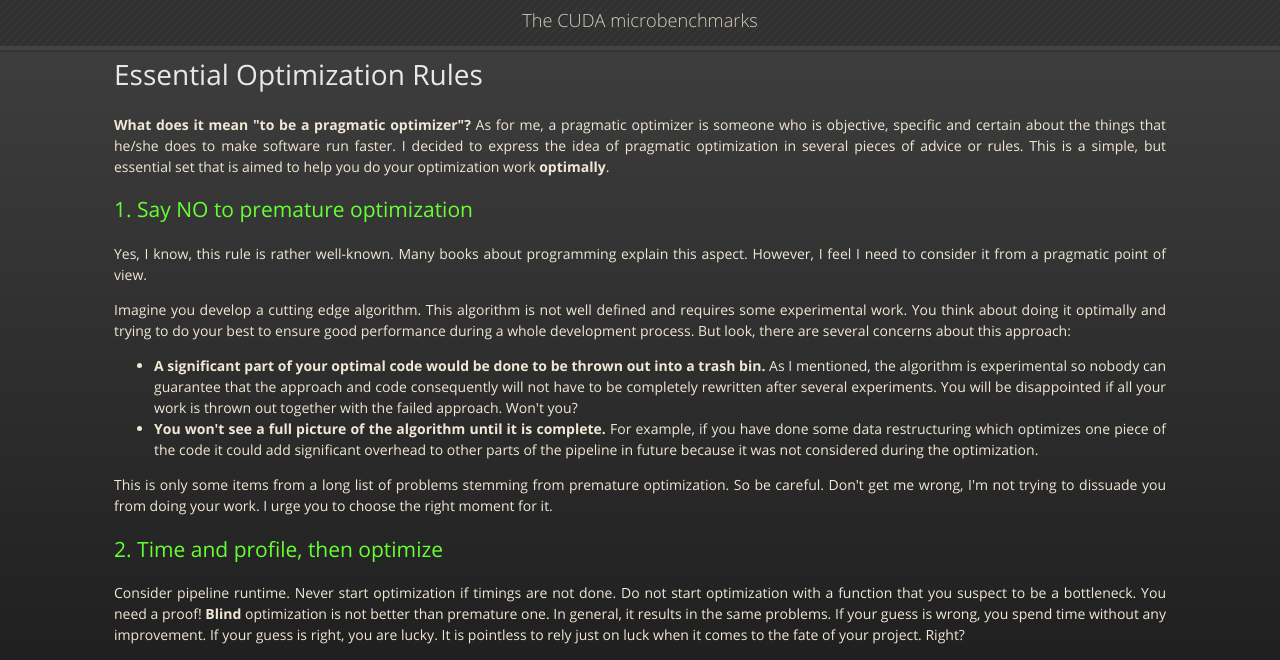
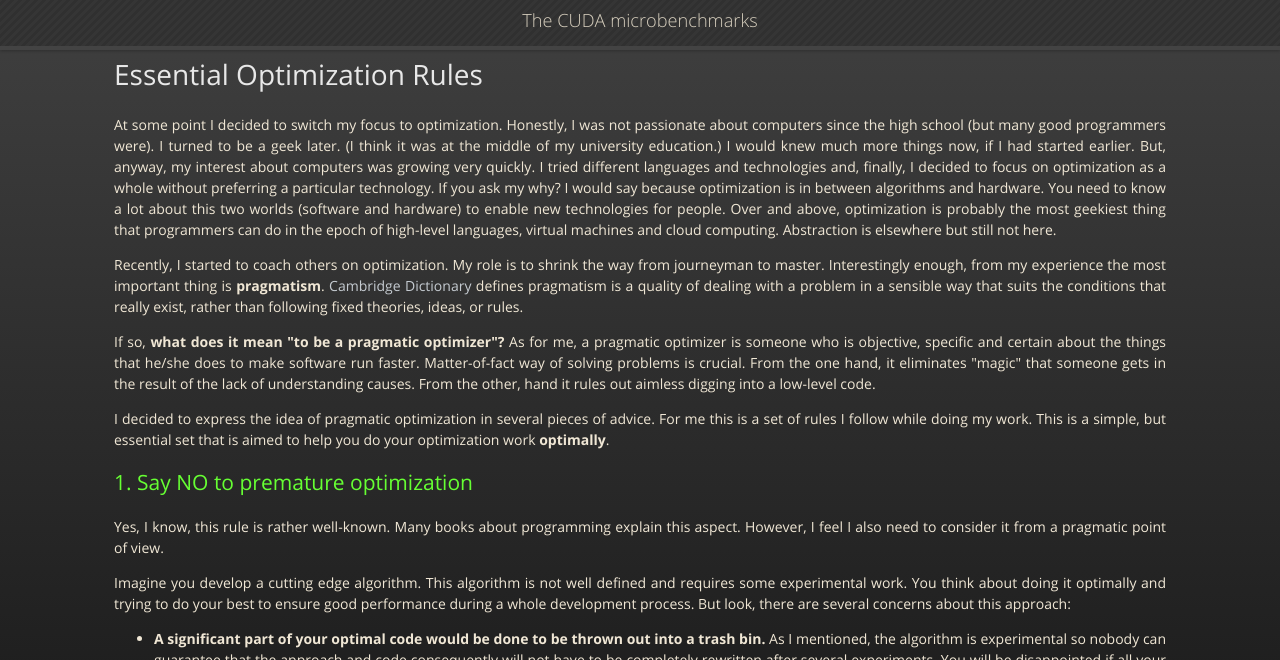
Before and after one commit to geexie/cumib, a plain HTML site: page optimization_rules.html in a window 1280 px wide. Shown: the part 66-726 px from the top of the page. Drawn offline with nearby package versions, Linux system fonts and the light colour scheme.

Commit message:
add introduction

```diff
--- a/optimization_rules.html
+++ b/optimization_rules.html
@@ -32,14 +32,32 @@
     <div class="wrapper">
       <section>
         <h1>Essential Optimization Rules</h1>
-        <p><b>What does it mean "to be a pragmatic optimizer"?</b> As for me, a pragmatic optimizer is someone
+        <p>At some point I decided to switch my focus to optimization. Honestly, I was not passionate about
+        computers since the high school (but many good programmers were). I turned to be a geek later. (I think it was
+        at the middle of my university education.) I would knew much more things now, if I had started earlier. But,
+        anyway, my interest about computers was growing very quickly. I tried different languages and technologies and,
+        finally, I decided to focus on optimization as a whole without preferring a particular technology.
+        If you ask my why? I would say because optimization is in between algorithms and hardware. You need to know a
+        lot about this two worlds (software and hardware) to enable new technologies for people. Over and above,
+        optimization is probably the most geekiest thing that programmers can do in the epoch of high-level languages,
+        virtual machines and cloud computing. Abstraction is elsewhere but still not here.</p>
+        <p>Recently, I started to coach others on optimization. My role is to shrink the way from journeyman to master.
+        Interestingly enough, from my experience the most important thing is <b>pragmatism</b>.
+          <a href="http://dictionary.cambridge.org/dictionary/british/pragmatism">Cambridge Dictionary</a>
+        defines pragmatism is a quality of dealing with a problem in a sensible way that suits the conditions that
+        really exist, rather than following fixed theories, ideas, or rules.</p>
+        <p>If so, <b>what does it mean "to be a pragmatic optimizer"?</b> As for me, a pragmatic optimizer is someone
         who is objective, specific and certain about the things that he/she does to make software run faster.
-        I decided to express the idea of pragmatic optimization in several pieces of advice or rules. This is a simple,
-        but essential set that is aimed to help you do your optimization work <b>optimally</b>.</p>
+        Matter-of-fact way of solving problems is crucial. From the one hand, it eliminates "magic" that someone gets
+        in the result  of the lack of understanding causes. From the other, hand it rules out aimless digging into a
+        low-level code.</p>
+        <p>I decided to express the idea of pragmatic optimization in several pieces of advice. For me this is a set of
+        rules I follow while doing my work. This is a simple, but essential set that is aimed to help you do your
+        optimization work <b>optimally</b>.</p>
 
         <h2 style="color: #6F3;">1. Say NO to premature optimization</h2>
         <p>Yes, I know, this rule is rather well-known. Many books about programming explain this aspect.
-        However, I feel I need to consider it from a pragmatic point of view.</p>
+        However, I feel I also need to consider it from a pragmatic point of view.</p>
         <p>Imagine you develop a cutting edge algorithm. This algorithm is not well defined and requires
         some experimental work. You think about doing it optimally and trying to do your best to ensure
         good performance during a whole development process. But look, there are several concerns
@@ -54,8 +72,7 @@
           significant overhead to other parts of the pipeline in future because it was not considered
           during the optimization.</li>
         </ul>
-        <p>This is only some items from a long list of problems stemming from premature optimization. So be careful.
-        Don't get me wrong, I'm not trying to dissuade you from doing your work.
+        <p>Don't get me wrong, I'm not trying to dissuade you from doing your work.
         I urge you to choose the right moment for it.</p>
 
         <h2 style="color: #6F3;">2. Time and profile, then optimize</h2>
@@ -128,14 +145,14 @@
         Use a profiler to identify bottlenecks, to verify memory access patterns, to collect statistics
         in data-dependent workloads or to highlight hardware properties.</p>
 
-        <h2 style="color: #6F3;">11. Avoid SIMDization</h2>
-        <p>I mean, the process of replacing scalar code with just the same vector code. Come on! Everybody who can
-        write code and has list of supported instructions in front of the eyes is able to do this. Furthermore,
-        most compilers can do this as well. You probably will be surprised how complex functions could
+        <h2 style="color: #6F3;">11. Avoid blind SIMDization</h2>
+        <p>By "blind SIMDization" I mean, the process of replacing scalar code with just the same vector code. Come on!
+        Everybody who can write code and has list of supported instructions in front of the eyes is able to do this.
+        Furthermore, most compilers can do this as well. You probably will be surprised how complex functions could
         be auto-vectorized. Moreover, automatic vectorization is preferable over hand-written because it costs nothing
         in terms of maintenance and future portability for new revisions of platform. Maintaining your optimizations
         becomes a charge of compiler writers. I started to talk about auto-vectorization because it is a good example
-        of SIMDization usage. Compiler knows nothing about the semantics of your code so all it can do is
+        of blind SIMDization usage. Compiler knows nothing about the semantics of your code so all it can do is
         replacing the scalar code with its vector analogue to get exactly the same result. <b>Be more creative.</b> Use
         your knowledge about the algorithm and hardware to perform more tricky optimizations. It is not uncommon
         that optimal instruction chains as well as used data types for scalar and vector code are different.</p>
@@ -145,7 +162,8 @@
         A couple of the examples here are type conversion or native support of some transcendental instructions.
         In other cases you are responsible for overcoming of this limit.</p>
         <hr>
-        <p>And the last thing, you will have lots of fun if you are a detective in this story of optimization.
+        <p>And the last thing, pragmatism comes from experience. So, practice in order to find hardware limitations and
+        best winner solutions. I promise you, you will have lots of fun.
         <hr>
         <hr>
         <a class="credits left" href="index.html">&lt;&lt; go to the main page</a>
```
